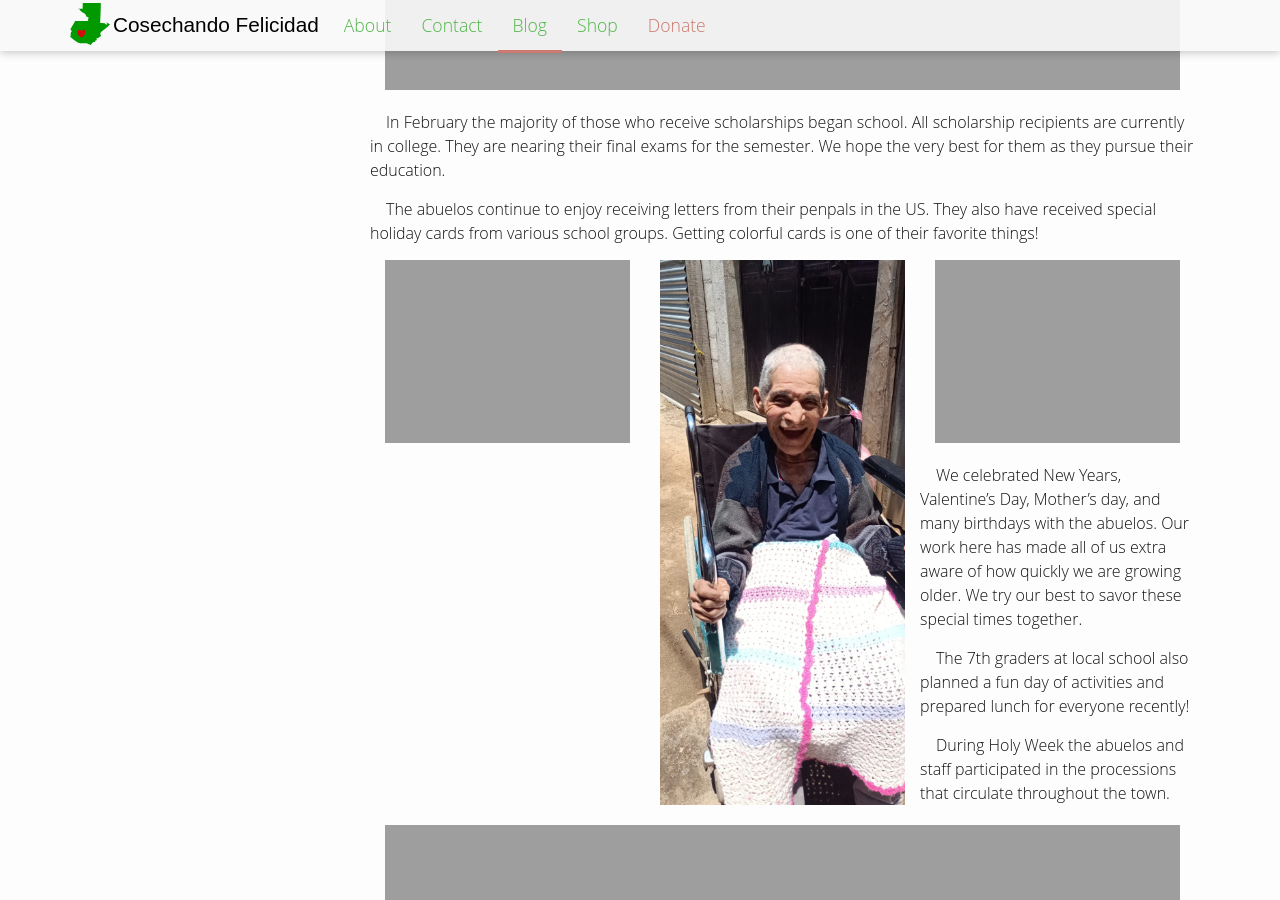
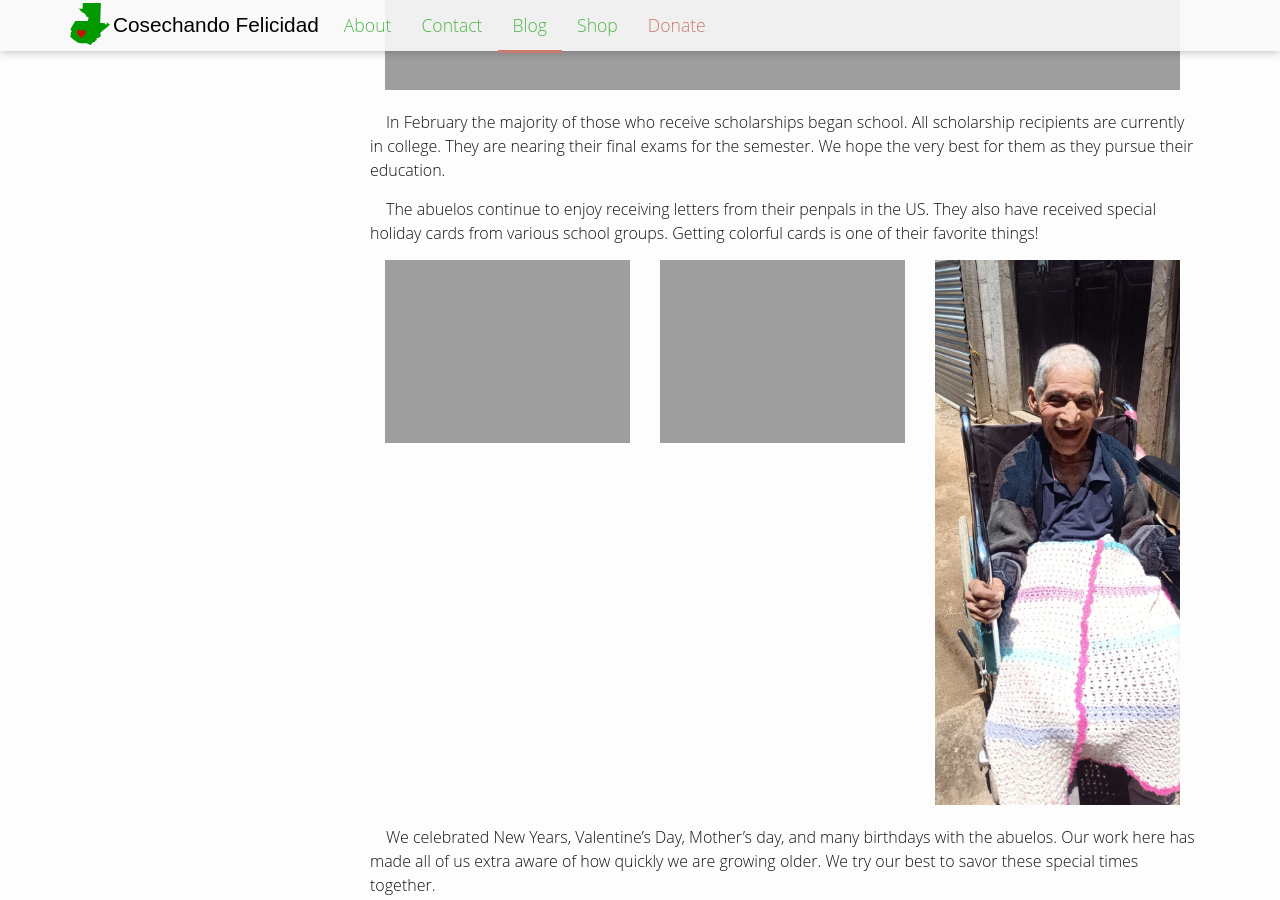
Before and after one commit to harvestinghappiness/harvestinghappiness.github.io, a Jekyll site: the page built from _posts/2025-06-16-June-Newsletter.md, in a window 1280 px wide and 900 px high, scrolled down 1586 px. Built offline with Jekyll 4.4.1, drawn with Linux system fonts in a browser that asks for light colours; comment, search, counter and statistics services are not loaded.

Commit message:
update blog layout

```diff
--- a/_posts/2025-06-16-June-Newsletter.md
+++ b/_posts/2025-06-16-June-Newsletter.md
@@ -23,8 +23,8 @@
 The abuelos continue to enjoy receiving letters from their penpals in the US. They also have received special holiday cards from various school groups. Getting colorful cards is one of their favorite things!
 
 {% include figure.html src="blog-2025-06-16/pic3.jpg" size="third" alt="Volcano Aqua with smoke rising in the background." %}
+{% include figure.html src="blog-2025-06-16/pic7.jpg" size="third" alt="Volcano Aqua with smoke rising in the background." %}
 {% include figure.html src="blog-2025-06-16/pic5.jpg" size="third" alt="Volcano Aqua with smoke rising in the background." %}
-{% include figure.html src="blog-2025-06-16/pic7.jpg" size="third" alt="Volcano Aqua with smoke rising in the background." %}
 
 We celebrated New Years, Valentine's Day, Mother's day, and many birthdays with the abuelos. Our work here has made all of us extra aware of how quickly we are growing older. We try our best to savor these special times together.
 
```
